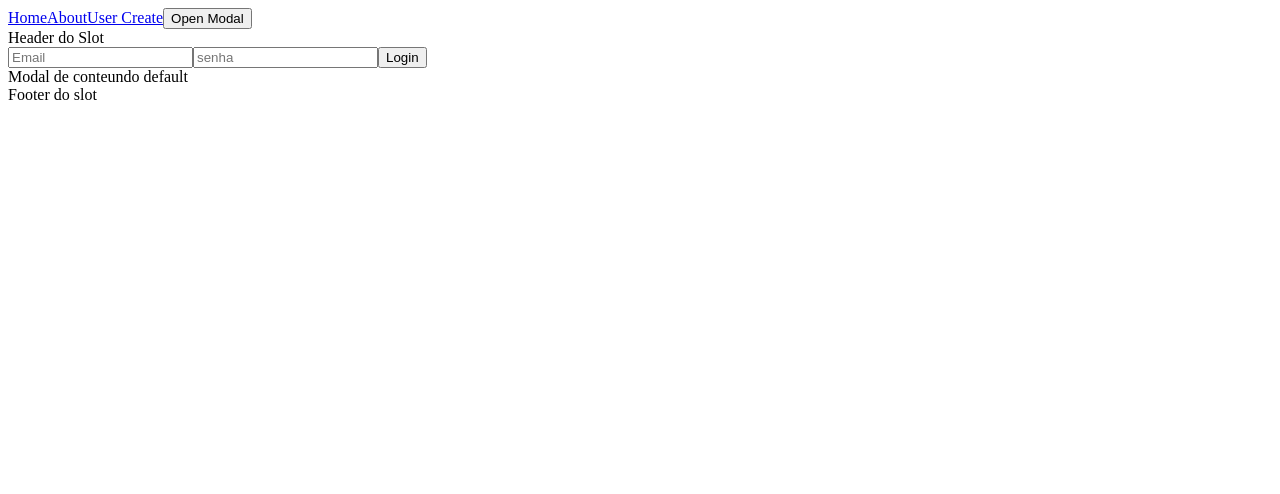
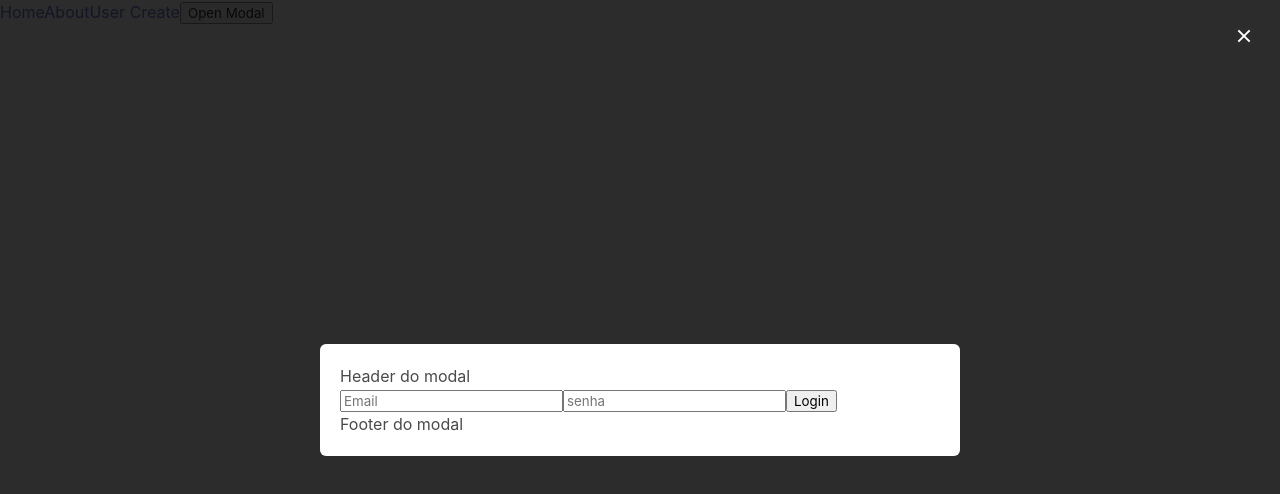
Before and after one commit to rederson/curso-vue-3, a Vue app in the folder frontend/: page / in a window 1280 px wide. Both pictures are taken after a click on the button "Open Modal". Shown: the top 494 px of the page. Built offline with nearby package versions, Linux system fonts and the light colour scheme.

Commit message:
Adaptando Modal do Bulma composition-api

```diff
--- a/frontend/src/components/Modal.vue
+++ b/frontend/src/components/Modal.vue
@@ -1,16 +1,28 @@
 <template>
+  <div class="modal is-active">
+    <div class="modal-background"></div>
+    <div class="modal-content">
+        <div class="box">
+            <slot name="header"></slot>
+            <slot />
 
-<slot name="header"></slot><br>
-<slot></slot><br>
+            <slot name="footer"></slot>
+        </div>
 
-<slot name="footer"></slot>
-
+    </div>
+    <button class="modal-close is-large" aria-label="close" @click="close"></button>
+  </div>
 </template>
 
 <script setup>
+const emit = defineEmits(['close']);
+
+function close() {
+    emit('close');
+}
 
 </script>
 
 <style scoped>
-
+@import "https://cdn.jsdelivr.net/npm/bulma@0.9.4/css/bulma.min.css";
 </style>
--- a/frontend/src/views/HomeView.vue
+++ b/frontend/src/views/HomeView.vue
@@ -1,29 +1,22 @@
 <template>
   <button @click="openModal = true">Open Modal</button>
-  <br>
+  <br />
 
-<template v-if="openModal">
-<Modal>
-
-  <template #header>Header do Slot</template>
-  <template #default>
+  <Modal v-if="openModal" @close="openModal = false">
+    <template #header>Header do modal</template>
+    <template #default>
     <form action="" method="get">
-      <input type="text" placeholder="Email">
-      <input type="text" placeholder="senha">
+      <input type="text" placeholder="Email" />
+      <input type="text" placeholder="senha" />
       <button>Login</button>
     </form>
-
-    Modal de conteundo default</template>
-  <template #footer>Footer do slot</template>
-
-</Modal>
-</template>
-
-
+  </template>
+  <template #footer>Footer do modal</template>
+  </Modal>
 </template>
 <script setup>
 import { computed, reactive, ref } from "vue";
-import Modal from '@/components/Modal.vue';
+import Modal from "@/components/Modal.vue";
 
 const user = reactive({
   firstName: "Alexandre",
@@ -55,17 +48,16 @@ const fullName = computed(() => {
 });
 
 const usersNotAdmin = computed(() => {
- return users.filter((user) => user.is_admin === 0);
-})
+  return users.filter((user) => user.is_admin === 0);
+});
 
 const countComputer = computed(() => {
-  console.log('called computed count');
-  return computedCount.value
-})
+  console.log("called computed count");
+  return computedCount.value;
+});
 
 function countFunction() {
-  console.log('called function count');
-  return functionCount.value
+  console.log("called function count");
+  return functionCount.value;
 }
-
 </script>
```
